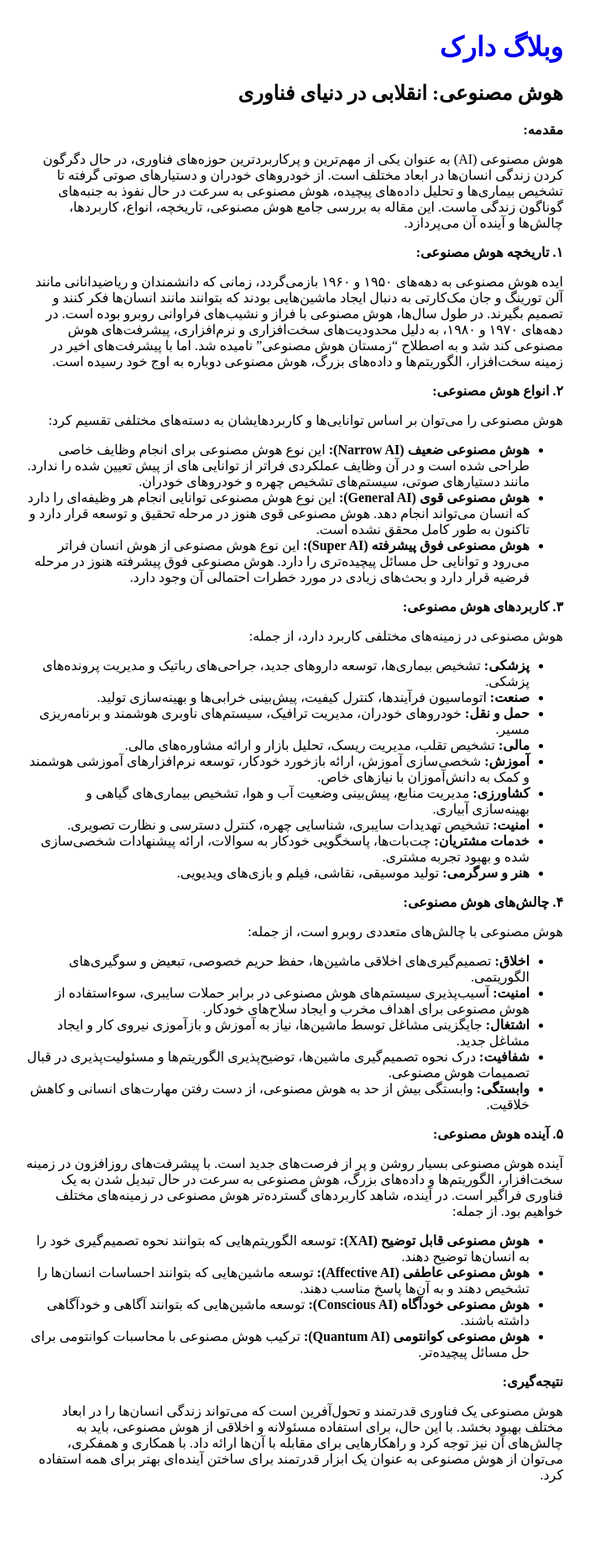
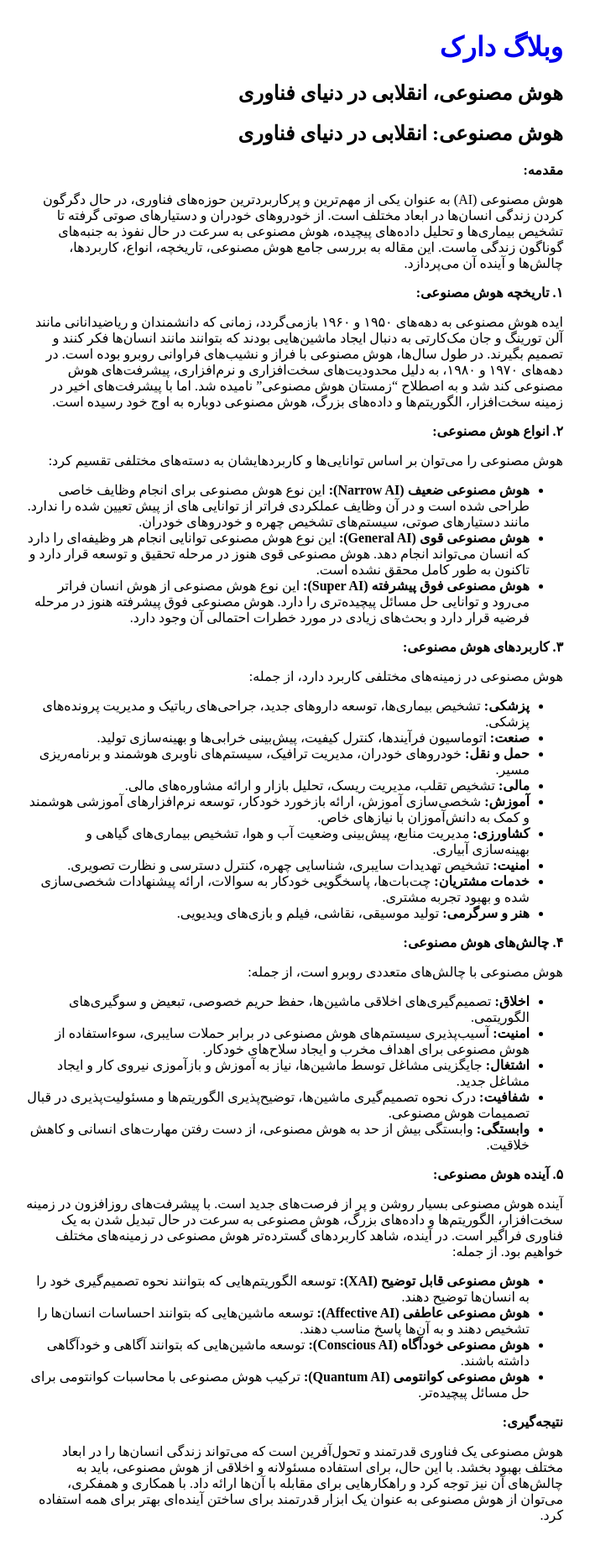
Before and after one commit to darkblog/darkblog.github.io, a Jekyll site: the page built from _posts/2025-2-1-7.md, in a window 1280 px wide. Shown: the whole page at 84% size, without its empty margins (289-992 px from the left). Built offline with Jekyll 4.4.1, drawn with Linux system fonts in a browser that asks for light colours; our own code applies the rules of GitHub Pages for plain Markdown files; before the commit the page ends 1798 px from its top, so only the background shows below that.

Commit message:
Update 2025-2-1-7.md

```diff
--- a/_posts/2025-2-1-7.md
+++ b/_posts/2025-2-1-7.md
@@ -1,6 +1,6 @@
 ---
 layout: post
-title: هوش مصنوعی: انقلابی در دنیای فناوری
+title: هوش مصنوعی، انقلابی در دنیای فناوری
 ---
 
 ## هوش مصنوعی: انقلابی در دنیای فناوری
```
